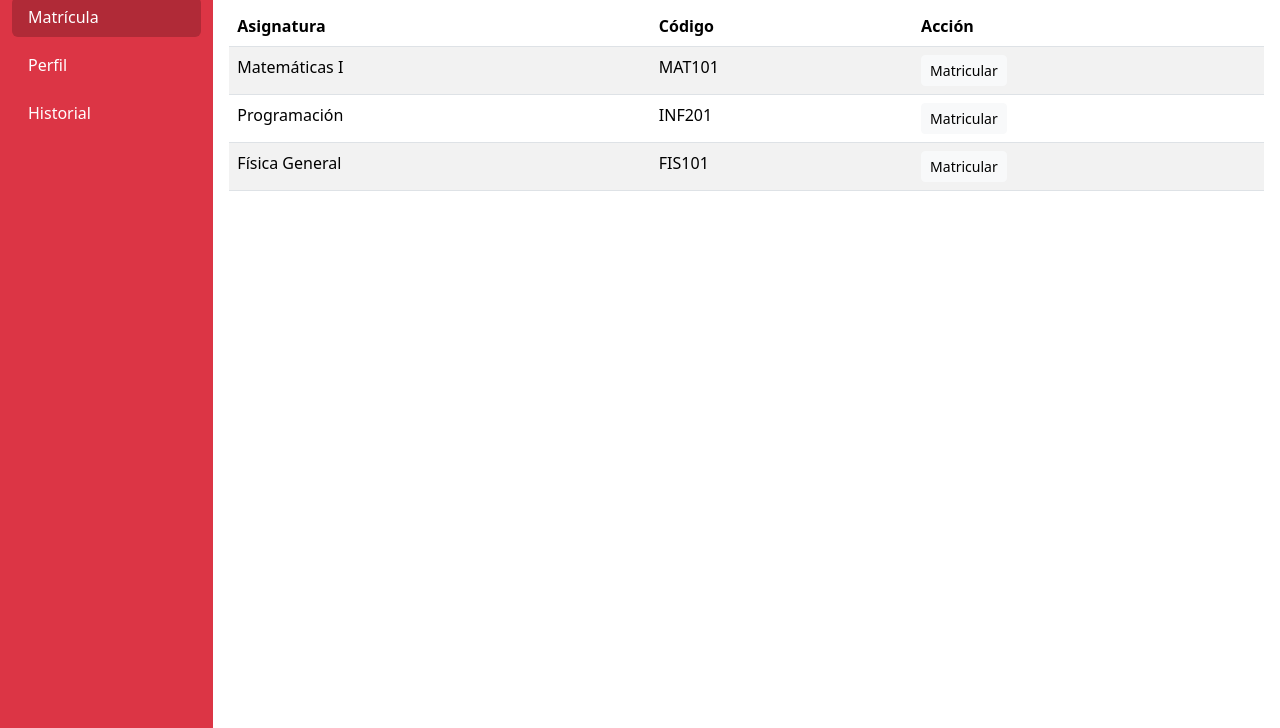
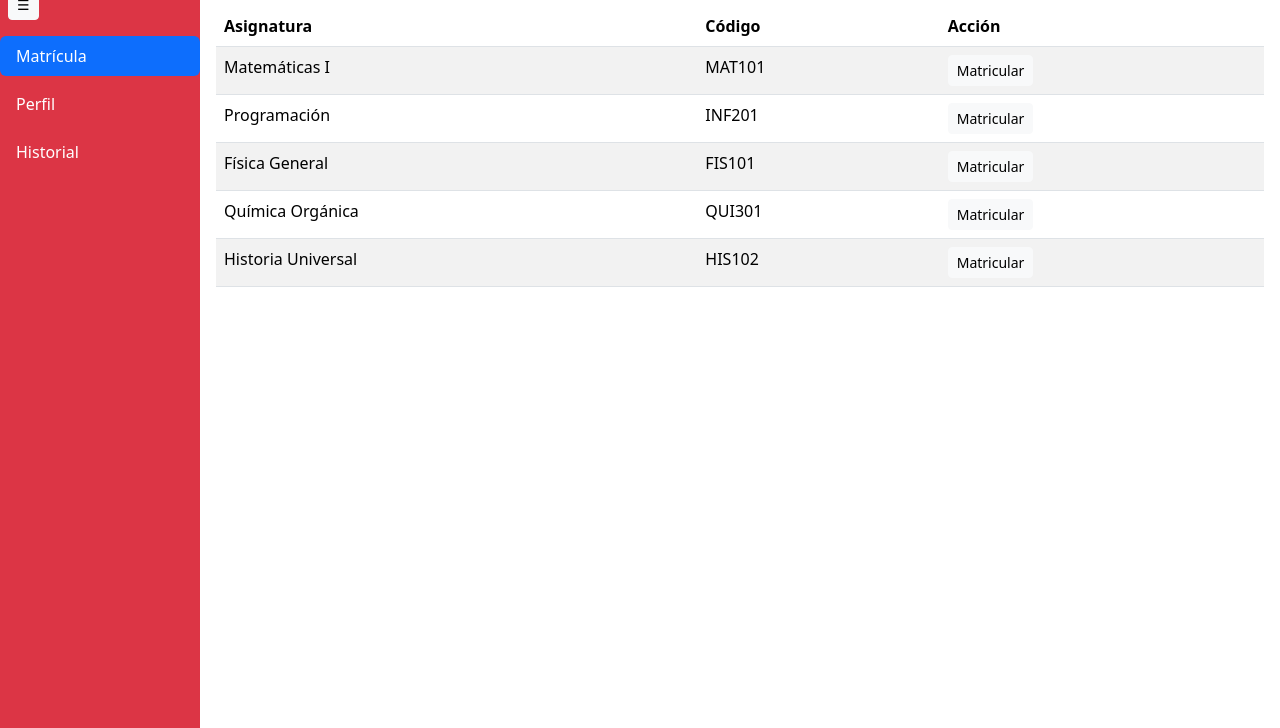
Before and after one commit to jesusb26/Mockup-matricula, a plain HTML site: page index.html in a window 1280 px wide. Shown: the part 72-800 px from the top of the page. Drawn offline with nearby package versions, Linux system fonts and the light colour scheme.

Commit message:
Update index.html

```diff
--- a/index.html
+++ b/index.html
@@ -10,39 +10,56 @@
     rel="stylesheet"
   />
   <style>
-    body { height: 100vh; overflow: hidden; }
+    body, html { height: 100%; margin: 0; }
     .sidebar {
       background-color: #dc3545;
-      color: white;
+      color: #fff;
       height: 100%;
+      position: fixed;
+      width: 200px;
       padding-top: 1rem;
+      transition: width 0.3s;
     }
-    .sidebar a {
-      color: white;
-      text-decoration: none;
+    .sidebar.collapsed { width: 60px; }
+    .sidebar h4 {
+      text-align: center;
+      margin-bottom: 1rem;
+      transition: opacity 0.3s;
     }
-    .sidebar .nav-link.active {
+    .sidebar.collapsed h4 { opacity: 0; }
+    .sidebar .nav-link {
+      color: #fff;
+      transition: background 0.2s;
+    }
+    .sidebar .nav-link:hover {
       background-color: #b02a37;
     }
     .content {
+      margin-left: 200px;
       padding: 1rem;
-      height: 100%;
-      overflow-y: auto;
+      transition: margin-left 0.3s;
     }
+    .sidebar.collapsed + .content { margin-left: 60px; }
     .table-responsive { max-height: calc(100vh - 200px); overflow-y: auto; }
+    .fade-enter {
+      opacity: 0;
+      transform: translateX(20px);
+      transition: all 0.3s;
+    }
+    .fade-enter-active {
+      opacity: 1;
+      transform: translateX(0);
+    }
   </style>
 </head>
 <body>
-  <div class="container-fluid h-100">
-    <div class="row h-100">
-      <!-- Sidebar -->
-      <nav class="col-2 sidebar d-flex flex-column">
-        <h4 class="text-center">Menú</h4>
-        <ul class="nav nav-pills flex-column mt-3">
+  <div class="sidebar" id="sidebar">
+    <h4>Menú</h4>
+    <button class="btn btn-sm btn-light ms-2 mb-3" onclick="toggleSidebar()">☰</button>
+    <ul class="nav nav-pills flex-column">
       <li class="nav-item mb-2">
-            <a class="nav-link active" href="#" id="menu-matricula" onclick="mostrarAsignaturas()">Matrícula</a>
+        <a class="nav-link active" href="#" id="menu-matricula" onclick="showView('asignaturas-view')">Matrícula</a>
       </li>
-          <!-- Aquí puedes agregar más opciones -->
       <li class="nav-item mb-2">
         <a class="nav-link" href="#">Perfil</a>
       </li>
@@ -50,15 +67,14 @@
         <a class="nav-link" href="#">Historial</a>
       </li>
     </ul>
-      </nav>
+  </div>
 
-      <!-- Content -->
-      <main class="col-10 content">
+  <div class="content" id="main-content">
     <!-- Vista de Asignaturas -->
-        <div id="asignaturas-view">
+    <div id="asignaturas-view" class="view">
       <h2 class="mb-4">Asignaturas disponibles</h2>
       <div class="table-responsive">
-            <table class="table table-striped">
+        <table class="table table-striped table-hover">
           <thead>
             <tr>
               <th>Asignatura</th>
@@ -72,26 +88,23 @@
         </table>
       </div>
     </div>
-      </main>
-    </div>
   </div>
 
   <!-- Modal Cursos -->
   <div class="modal fade" id="cursosModal" tabindex="-1" aria-labelledby="cursosModalLabel" aria-hidden="true">
-    <div class="modal-dialog modal-lg">
+    <div class="modal-dialog modal-xl">
       <div class="modal-content">
-        <div class="modal-header" style="background-color: #dc3545; color: white;">
+        <div class="modal-header bg-danger text-white">
           <h5 class="modal-title" id="cursosModalLabel">Cursos disponibles</h5>
           <button type="button" class="btn-close btn-close-white" data-bs-dismiss="modal" aria-label="Cerrar"></button>
         </div>
         <div class="modal-body">
-          <h6 id="curso-titulo"></h6>
+          <h6 id="curso-titulo" class="mb-3"></h6>
           <div class="table-responsive">
-            <table class="table table-bordered">
+            <table class="table table-bordered table-hover">
               <thead>
                 <tr>
                   <th>Grupo</th>
-                  <th>Horario</th>
                   <th>Cupos</th>
                   <th>Acción</th>
                 </tr>
@@ -109,76 +122,120 @@
     </div>
   </div>
 
+  <!-- Modal Horario -->
+  <div class="modal fade" id="horarioModal" tabindex="-1" aria-labelledby="horarioModalLabel" aria-hidden="true">
+    <div class="modal-dialog modal-md">
+      <div class="modal-content">
+        <div class="modal-header bg-danger text-white">
+          <h5 class="modal-title" id="horarioModalLabel">Horario del curso</h5>
+          <button type="button" class="btn-close btn-close-white" data-bs-dismiss="modal" aria-label="Cerrar"></button>
+        </div>
+        <div class="modal-body">
+          <ul class="list-group" id="horario-list">
+            <!-- Detalles dinámicos -->
+          </ul>
+        </div>
+        <div class="modal-footer">
+          <button type="button" class="btn btn-secondary" data-bs-dismiss="modal">Cerrar</button>
+        </div>
+      </div>
+    </div>
+  </div>
+
   <!-- Bootstrap JS & Popper -->
   <script
     src="https://cdn.jsdelivr.net/npm/bootstrap@5.4.0/dist/js/bootstrap.bundle.min.js">
   </script>
   <script>
-    // Datos simulados
+    let sidebar = document.getElementById('sidebar');
+    let content = document.getElementById('main-content');
+    function toggleSidebar() {
+      sidebar.classList.toggle('collapsed');
+      content.classList.toggle('collapsed');
+    }
+
+    // Datos ampliados
     const asignaturas = [
       { id: 1, nombre: 'Matemáticas I', codigo: 'MAT101' },
       { id: 2, nombre: 'Programación', codigo: 'INF201' },
-      { id: 3, nombre: 'Física General', codigo: 'FIS101' }
+      { id: 3, nombre: 'Física General', codigo: 'FIS101' },
+      { id: 4, nombre: 'Química Orgánica', codigo: 'QUI301' },
+      { id: 5, nombre: 'Historia Universal', codigo: 'HIS102' }
     ];
     const cursos = {
       1: [
-        { grupo: 'A', horario: 'Lun/Mié 8:00 - 10:00', inscritos: 15, capacidad: 20 },
-        { grupo: 'B', horario: 'Mar/Jue 10:00 - 12:00', inscritos: 20, capacidad: 20 }
+        { id: 11, grupo: 'A', inscritos: 15, capacidad: 20, horario: [{dia:'Lunes',hora:'8:00-10:00'},{dia:'Miércoles',hora:'8:00-10:00'}] },
+        { id: 12, grupo: 'B', inscritos: 20, capacidad: 20, horario: [{dia:'Martes',hora:'10:00-12:00'},{dia:'Jueves',hora:'10:00-12:00'}] }
       ],
       2: [
-        { grupo: 'A', horario: 'Lun/Mié 14:00 - 16:00', inscritos: 5, capacidad: 30 },
-        { grupo: 'B', horario: 'Mar/Jue 16:00 - 18:00', inscritos: 30, capacidad: 30 }
+        { id: 21, grupo: 'A', inscritos: 5, capacidad: 30, horario: [{dia:'Lunes',hora:'14:00-16:00'},{dia:'Miércoles',hora:'14:00-16:00'}] },
+        { id: 22, grupo: 'B', inscritos: 30, capacidad: 30, horario: [{dia:'Martes',hora:'16:00-18:00'},{dia:'Jueves',hora:'16:00-18:00'}] }
       ],
       3: [
-        { grupo: 'Único', horario: 'Vie 8:00 - 12:00', inscritos: 10, capacidad: 25 }
+        { id: 31, grupo: 'Único', inscritos: 10, capacidad: 25, horario: [{dia:'Viernes',hora:'8:00-12:00'}] }
+      ],
+      4: [
+        { id: 41, grupo: 'A', inscritos: 8, capacidad: 20, horario: [{dia:'Lunes',hora:'10:00-12:00'},{dia:'Miércoles',hora:'10:00-12:00'}] }
+      ],
+      5: [
+        { id: 51, grupo: 'A', inscritos: 20, capacidad: 20, horario: [{dia:'Martes',hora:'8:00-10:00'},{dia:'Jueves',hora:'8:00-10:00'}] }
       ]
     };
 
-    // Render Asignaturas
     function cargarAsignaturas() {
       const tbody = document.getElementById('asignaturas-table');
       tbody.innerHTML = '';
       asignaturas.forEach(a => {
         tbody.innerHTML += `
-          <tr>
+          <tr class="fade-enter-active">
             <td>${a.nombre}</td>
             <td>${a.codigo}</td>
             <td>
-              <button class="btn btn-light btn-sm" onclick="mostrarCursos(${a.id}, '${a.nombre}')">
-                Matricular
-              </button>
+              <button class="btn btn-light btn-sm" onclick="mostrarCursos(${a.id}, '${a.nombre}')">Matricular</button>
             </td>
           </tr>`;
       });
     }
 
-    // Mostrar Asignaturas al hacer clic en menú
-    function mostrarAsignaturas() {
-      document.getElementById('asignaturas-view').scrollIntoView({ behavior: 'smooth' });
+    function showView(id) {
+      document.querySelectorAll('.view').forEach(v => v.style.display='none');
+      document.getElementById(id).style.display='block';
     }
 
-    // Mostrar Cursos en Modal
     function mostrarCursos(asigId, asigNombre) {
       document.getElementById('curso-titulo').textContent = `Cursos de ${asigNombre}`;
-      const tbody = document.getElementById('cursos-table');
-      tbody.innerHTML = '';
+      const tbody = document.getElementById('cursos-table'); tbody.innerHTML = '';
       cursos[asigId].forEach(c => {
         tbody.innerHTML += `
           <tr>
             <td>${c.grupo}</td>
-            <td>${c.horario}</td>
             <td>${c.inscritos}/${c.capacidad}</td>
             <td>
-              <button class="btn btn-white btn-sm" ${c.inscritos>=c.capacidad? 'disabled':''}>
-                Inscribir
-              </button>
+              <button class="btn btn-light btn-sm me-2" onclick="inscribir(${c.id})" ${c.inscritos>=c.capacidad?'disabled':''}>Inscribir</button>
+              <button class="btn btn-outline-danger btn-sm" onclick="mostrarHorario(${asigId},${c.id})">Ver Horario</button>
             </td>
           </tr>`;
       });
       new bootstrap.Modal(document.getElementById('cursosModal')).show();
     }
 
-    document.addEventListener('DOMContentLoaded', cargarAsignaturas);
+    function mostrarHorario(asigId, cursoId) {
+      const curso = cursos[asigId].find(c=>c.id===cursoId);
+      const ul = document.getElementById('horario-list'); ul.innerHTML = '';
+      curso.horario.forEach(h=>{
+        ul.innerHTML += `<li class="list-group-item"><strong>${h.dia}:</strong> ${h.hora}</li>`;
+      });
+      new bootstrap.Modal(document.getElementById('horarioModal')).show();
+    }
+
+    function inscribir(cursoId) {
+      alert(`Te has inscrito en el curso ID ${cursoId}`);
+    }
+
+    document.addEventListener('DOMContentLoaded', () => {
+      cargarAsignaturas();
+      showView('asignaturas-view');
+    });
   </script>
 </body>
 </html>
```
Lines whose indentation alone changed are shown as unchanged.
